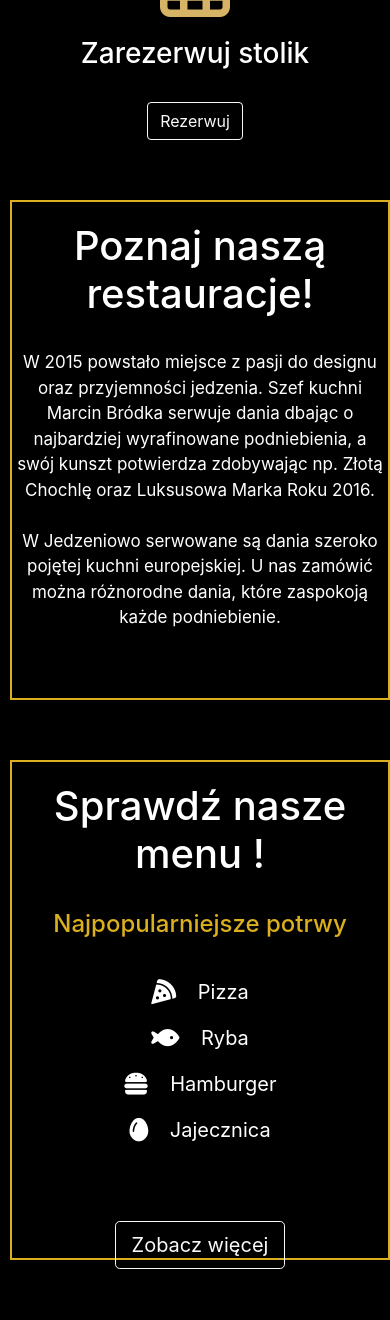
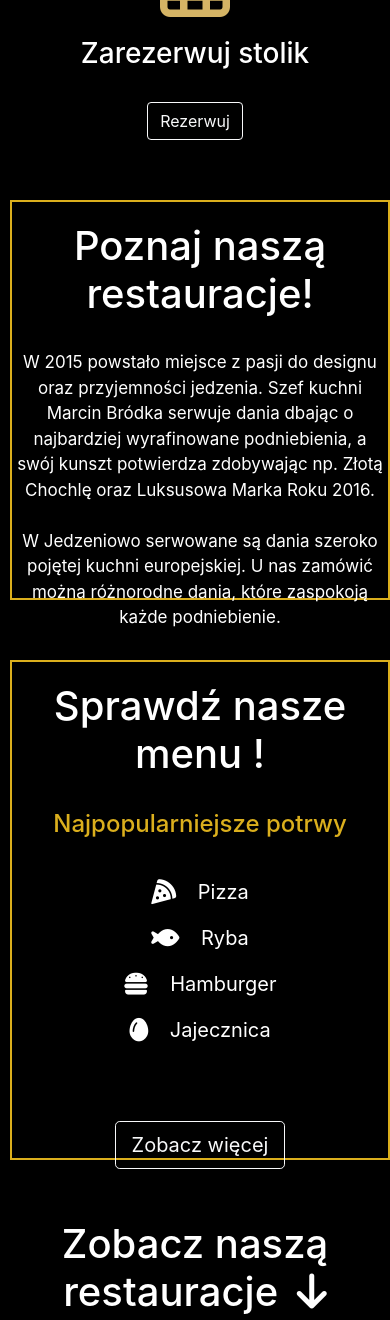
Before and after one commit to ovrael/TI_Project, a PHP site: page /sites/index.php in a window 390 px wide. Shown: the part 2003-3323 px from the top of the page. Run offline with PHP 8.4, Linux system fonts and the light colour scheme; some libraries are stand-ins or nearby versions.

Commit message:
fix mobile view

```diff
--- a/sites/index.php
+++ b/sites/index.php
@@ -60,22 +60,22 @@
     <div class="container pb-4">
         <div>
             <div class="row icon-row">
-                <div class="col-sm text-center">
+                <div class="col-sm-6 col-md-3 col-lg text-center">
                     <i class="fas fa-thumbtack fa-5x golden-text"></i>
                     <h3 class="icon-title">Nasza lokalizacja</h3>
                     <p class="icon-text">Restaracja Jedzeniowo <br> Katowice 40-217 <br> Staromiejska 12 </p>
                 </div>
-                <div class="col-sm text-center">
+                <div class="col-sm-6 col-md-3 col-lg text-center">
                     <i class="fas fa-mobile-alt fa-5x golden-text"></i>
                     <h3 class="icon-title">Zadzwoń do nas</h3>
                     <p class="icon-text">+48 504 432 100 </p>
                 </div>
-                <div class="col-sm text-center">
+                <div class="col-sm-6 col-md-3 col-lg text-center">
                     <i class="far fa-clock fa-5x golden-text"></i>
                     <h3 class="icon-title">Godziny otwarcia</h3>
                     <p class="icon-text">Od poniedziałku do niedzieli <br> 9:00 - 23:00 </p>
                 </div>
-                <div class="col-sm text-center">
+                <div class="col-sm-6 col-md-3 col-lg text-center">
                     <i class="far fa-calendar-alt fa-5x golden-text"></i>
                     <h3 class="icon-title">Zarezerwuj stolik</h3>
                     <a class="btn btn-outline-light mt-4 mt-4" href="/sites/reservation.php" role="button">Rezerwuj</a>
@@ -84,7 +84,7 @@
 
             </div>
             <div class="row">
-                <div class="col align-self-center div1 text-center">
+                <div class="col align-self-center div2 text-center">
                     <h1 class="font-color1 pb-4">Poznaj naszą restauracje!</h1>
                     <p class="font-color1 text">
                         W 2015 powstało miejsce z pasji do designu oraz przyjemności jedzenia. Szef kuchni Marcin Bródka serwuje dania dbając o najbardziej wyrafinowane podniebienia,
--- a/sites/restaurant.php
+++ b/sites/restaurant.php
@@ -96,6 +96,7 @@
         </div>
     </div>
 
+    <hr>
 
     <div class="container our-restaurant-section">
         <div class="row">
@@ -111,6 +112,8 @@
         </div>
 
     </div>
+
+    <hr>
 
     <div class="container our-restaurant-section">
         <div class="row">
--- a/styles/styles.css
+++ b/styles/styles.css
@@ -50,6 +50,7 @@
 
         .navbar-logo {
             color: #d5b465;
+            letter-spacing: 4px;
         }
 
         .navbar-logo :hover {
@@ -103,6 +104,17 @@
             padding-right: 5px;
         }
 
+        .div2 {
+            width: 700px;
+            height: 350px;
+            border: 2px solid #dbaf1d;
+            box-sizing: border-box;
+            margin-top: 60px;
+            padding-top: 20px;
+            padding-left: 5px;
+            padding-right: 5px;
+        }
+
         .text {
             font-size: 20px;
         }
@@ -113,6 +125,7 @@
                 font-size: 50px;
                 color: white;
                 font-weight: bold;
+                text-align: center;
             }
 
             .button-menu {
@@ -121,6 +134,11 @@
 
             .div1 {
                 height: 500px;
+                margin-left: 10px;
+            }
+
+            .div2 {
+                height: 400px;
                 margin-left: 10px;
             }
 
@@ -210,6 +228,12 @@
             color: white;
         }
 
+        @media (max-width: 992px) {
+            .contact-page-text {
+                font-size: 70px;
+                text-align: center;
+            }
+        }
         /* reservation page */
         .reservation-image {
             background-image: linear-gradient(rgba(0, 0, 0, 0.45), rgba(0, 0, 0, 0.55)), url("../../images/backgrounds/reservation_background_2.jpg");
@@ -303,7 +327,14 @@
         .footer-logo {
             font-size: 24px;
             color: #d5b465;
-            letter-spacing: 4x;
+            letter-spacing: 4px;
+        }
+        @media (max-width: 992px) {
+            .footer-logo {
+                font-size: 12px;
+                color: #d5b465;
+                letter-spacing: 0px;
+            }
         }
 
         /* ===== Scrollbar CSS ===== */
```
